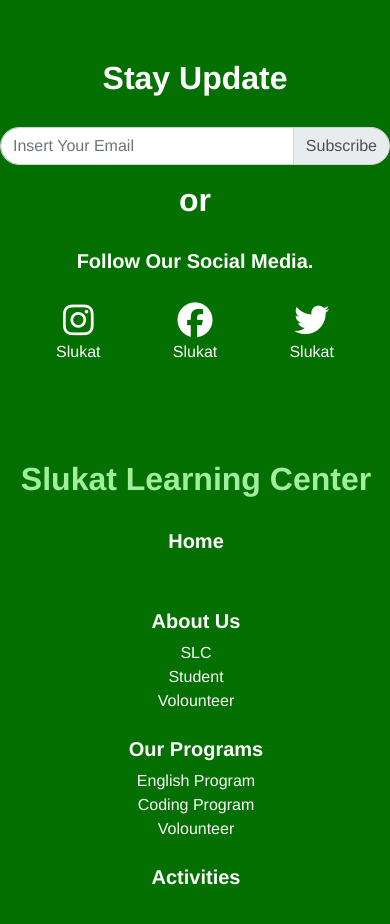
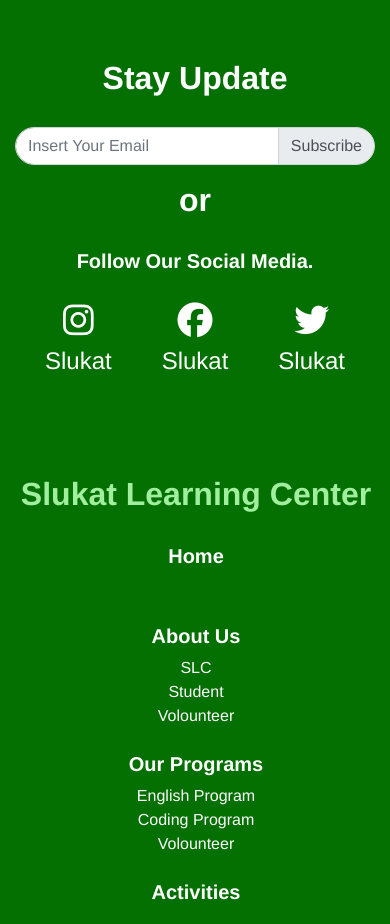
Before and after one commit to PutuRama/slukatcodingrama, a Vue app in the folder client/: page / in a window 390 px wide. Shown: the part 9220-10144 px from the top of the page. Built offline with nearby package versions, Linux system fonts and the light colour scheme.

Commit message:
Update Footer.vue

```diff
--- a/client/src/components/footer/Footer.vue
+++ b/client/src/components/footer/Footer.vue
@@ -118,6 +118,16 @@ h5{
 .social-media i {
   font-size: 35px;
 }
+@media screen and (max-width:750px) {
+  .social-media{
+    font-size: 24px;
+  }
+}
+@media screen and (max-width: 400px) {
+  .input-group{
+    padding: 0 15px 0 15px;
+  }
+}
 
 .slc-title {
   color: #a1ee9f;
```
